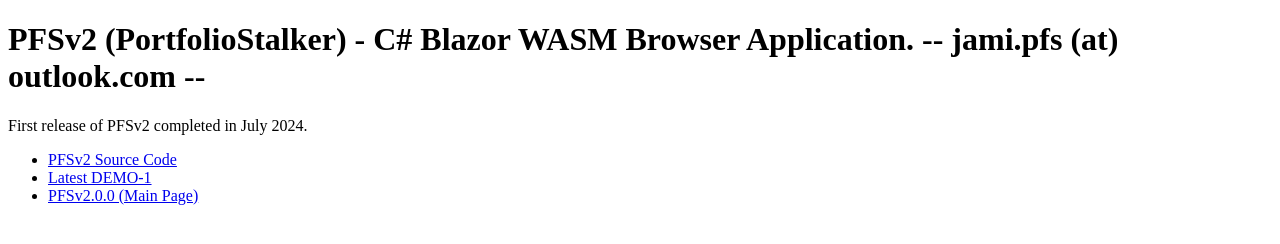
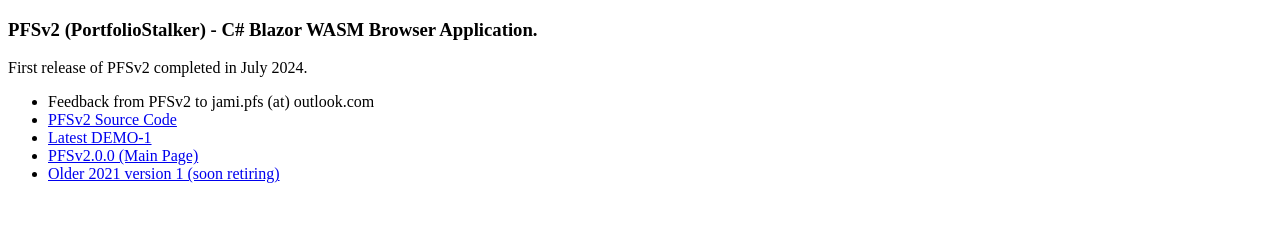
Before and after one commit to jamisuni/jamisuni.github.io, a plain HTML site: page index.html in a window 1280 px wide. Drawn offline with Linux system fonts and the light colour scheme.

Commit message:
Update index.html

```diff
--- a/index.html
+++ b/index.html
@@ -6,12 +6,14 @@
   <title>My links</title>
 </head>
 <body>
-  <h1>PFSv2 (PortfolioStalker) - C# Blazor WASM Browser Application. -- jami.pfs (at) outlook.com --</h1>
+  <h3>PFSv2 (PortfolioStalker) - C# Blazor WASM Browser Application.</h3>
   <p>First release of PFSv2 completed in July 2024.</p>
   <ul>
+    <li>Feedback from PFSv2 to jami.pfs (at) outlook.com</li>
     <li><a href="https://github.com/jamisuni/portfoliostalker">PFSv2 Source Code</a></li>
     <li><a href="https://jamisuni.github.io/portfoliostalker?demo=1">Latest DEMO-1</a></li>
     <li><a href="https://jamisuni.github.io/portfoliostalker/">PFSv2.0.0 (Main Page)</a></li>
+    <li><a href="https://portfoliostalker.com">Older 2021 version 1 (soon retiring)</a></li>
   </ul>
 </body>
 </html>
```
